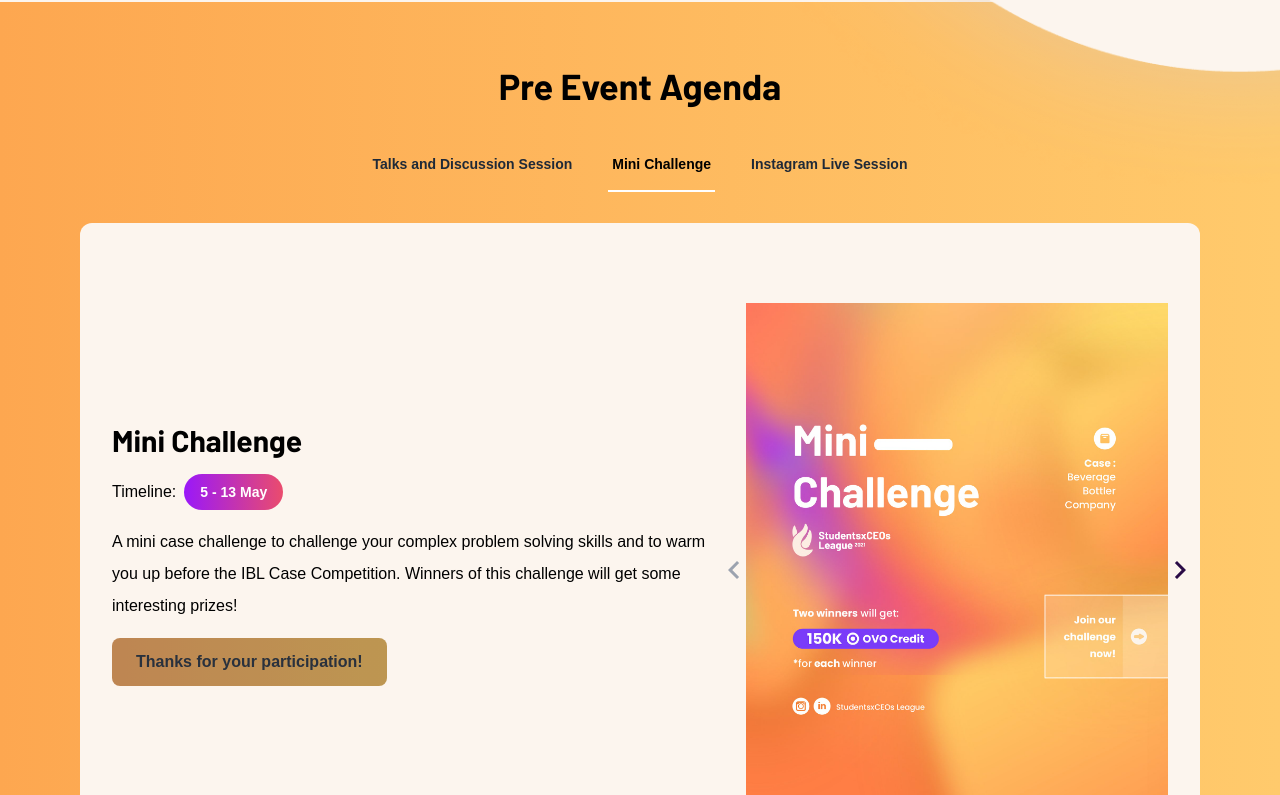
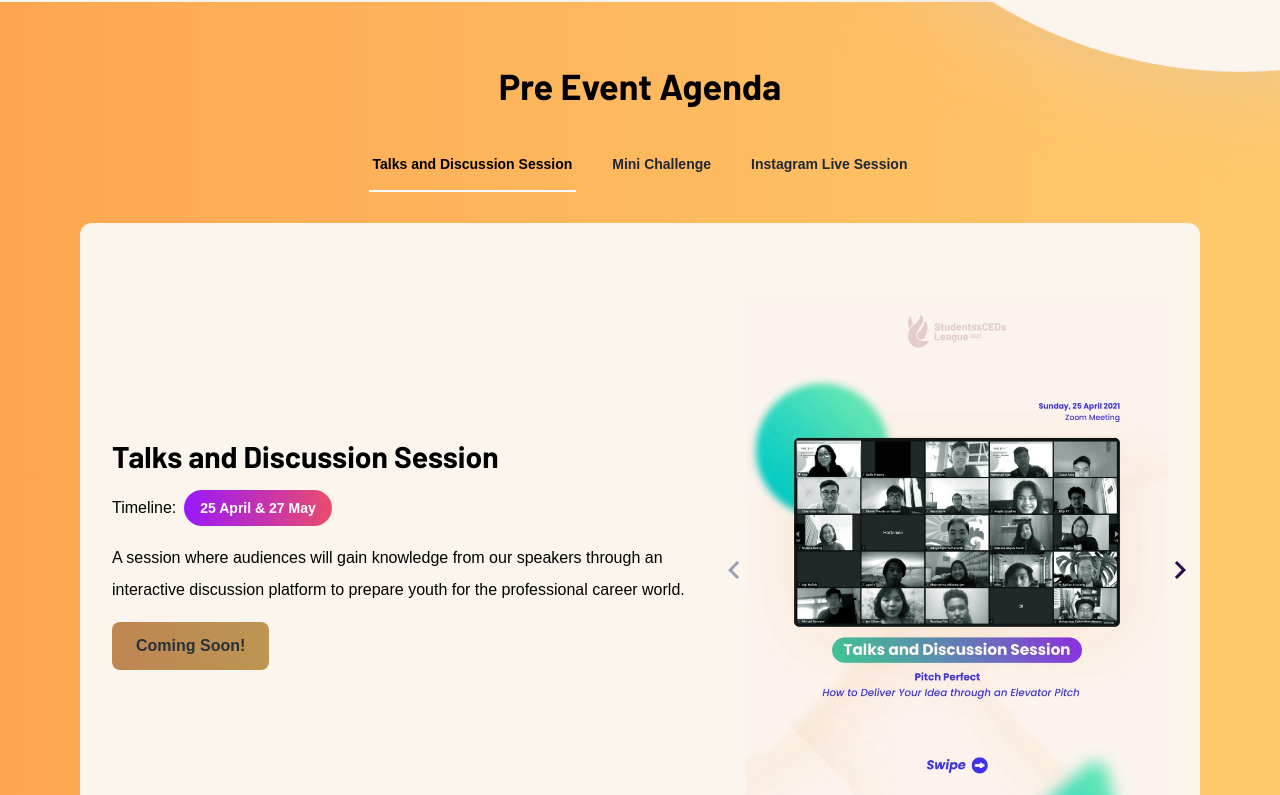
Before and after one commit to theodorusclarence/sxceosleague, a Next.js app: page /pre-event in a window 1280 px wide. Shown: the part 798-1593 px from the top of the page. Built offline with nearby package versions, Linux system fonts and the light colour scheme; a web font is replaced by a local one.

Commit message:
feat(preevent): change tab default to tnd

```diff
--- a/pages/pre-event.jsx
+++ b/pages/pre-event.jsx
@@ -28,7 +28,7 @@ const description =
 const url = 'https://sxceosleague.com/pre-event';
 
 export default function PreEvent() {
-    const [selected, setSelected] = useState('2');
+    const [selected, setSelected] = useState('1');
     const handleTab = (e) => {
         setSelected(e.target.value);
     };
```
